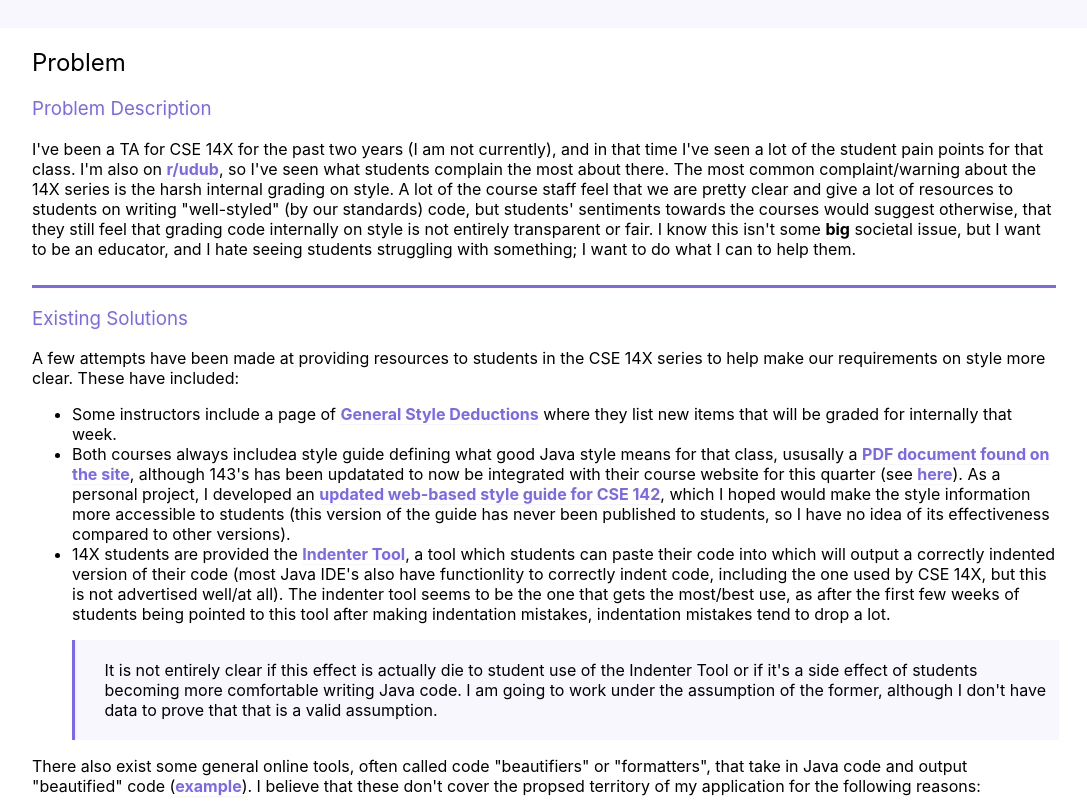
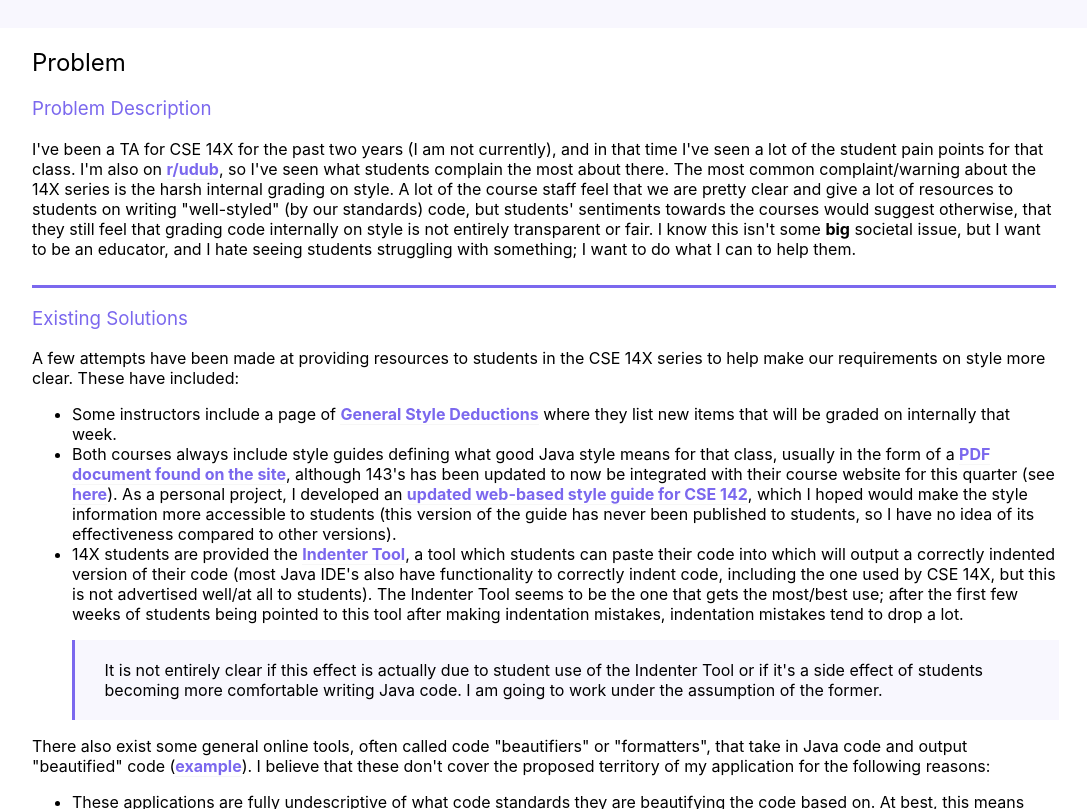
Before and after one commit to oibra/project-1-oibra, a plain HTML site: page proposal.html in a window 1280 px wide. Shown: the part 121-930 px from the top of the page, without its empty margins (96-1183 px from the left). Drawn offline with Linux system fonts and the light colour scheme.

Commit message:
fix typos and grammatical errors in proposal.html

```diff
--- a/proposal.html
+++ b/proposal.html
@@ -26,27 +26,27 @@
             </p>
                 <ul>
                     <li>
-                        Some instructors include a page of <a target="_blank" href="https://courses.cs.washington.edu/courses/cse142/20wi/homework/style.shtml">General Style Deductions</a> where they list new items that will be graded for internally that week.
+                        Some instructors include a page of <a target="_blank" href="https://courses.cs.washington.edu/courses/cse142/20wi/homework/style.shtml">General Style Deductions</a> where they list new items that will be graded on internally that week.
                     </li>
                     <li>
-                        Both courses always includea style guide defining what good Java style means for that class, ususally a <a target="_blank" href="https://courses.cs.washington.edu/courses/cse142/20sp/homework/style2.pdf">PDF document found on the site</a>, although 143's has been updatated to now be integrated with their course website for this quarter (see <a target="_blank" href="https://courses.cs.washington.edu/courses/cse143/20sp/style/">here</a>). As a personal project, I developed an <a target="_blank" href="https://staff.washington.edu/oibra/style-guide/">updated web-based style guide for CSE 142</a>, which I hoped would make the style information more accessible to students (this version of the guide has never been published to students, so I have no idea of its effectiveness compared to other versions).
+                        Both courses always include style guides defining what good Java style means for that class, usually in the form of a <a target="_blank" href="https://courses.cs.washington.edu/courses/cse142/20sp/homework/style2.pdf">PDF document found on the site</a>, although 143's has been updated to now be integrated with their course website for this quarter (see <a target="_blank" href="https://courses.cs.washington.edu/courses/cse143/20sp/style/">here</a>). As a personal project, I developed an <a target="_blank" href="https://staff.washington.edu/oibra/style-guide/">updated web-based style guide for CSE 142</a>, which I hoped would make the style information more accessible to students (this version of the guide has never been published to students, so I have no idea of its effectiveness compared to other versions).
                     </li>
                     <li>
-                        14X students are provided the <a target="_blank" href="https://courses.cs.washington.edu/courses/cse143/19au/indent.html">Indenter Tool</a>, a tool which students can paste their code into which will output a correctly indented version of their code (most Java IDE's also have functionlity to correctly indent code, including the one used by CSE 14X, but this is not advertised well/at all). The indenter tool seems to be the one that gets the most/best use, as after the first few weeks of students being pointed to this tool after making indentation mistakes, indentation mistakes tend to drop a lot.
+                        14X students are provided the <a target="_blank" href="https://courses.cs.washington.edu/courses/cse143/19au/indent.html">Indenter Tool</a>, a tool which students can paste their code into which will output a correctly indented version of their code (most Java IDE's also have functionality to correctly indent code, including the one used by CSE 14X, but this is not advertised well/at all to students). The Indenter Tool seems to be the one that gets the most/best use; after the first few weeks of students being pointed to this tool after making indentation mistakes, indentation mistakes tend to drop a lot.
                         <blockquote>
-                            It is not entirely clear if this effect is actually die to student use of the Indenter Tool or if it's a side effect of students becoming more comfortable writing Java code. I am going to work under the assumption of the former, although I don't have data to prove that that is a valid assumption.
+                            It is not entirely clear if this effect is actually due to student use of the Indenter Tool or if it's a side effect of students becoming more comfortable writing Java code. I am going to work under the assumption of the former.
                         </blockquote>
                     </li>
                 </ul>
             <p>
-                There also exist some general online tools, often called code "beautifiers" or "formatters", that take in Java code and output "beautified" code (<a target="_blank" href="https://codebeautify.org/javaviewer/cb8a77e0">example</a>). I believe that these don't cover the propsed territory of my application for the following reasons:
+                There also exist some general online tools, often called code "beautifiers" or "formatters", that take in Java code and output "beautified" code (<a target="_blank" href="https://codebeautify.org/javaviewer/cb8a77e0">example</a>). I believe that these don't cover the proposed territory of my application for the following reasons:
             </p>
             <ul>
                 <li>
                     These applications are fully undescriptive of what code standards they are beautifying the code based on. At best, this means students have no idea what the issue with their code was. At worst, the new code goes against the 14X style guidelines.
                 </li>
                 <li>
-                    These applications provide no educational value. They fix code with no explanation of why the code was bad, so students will become reliant on the tool fixing their code as opposed to using the tool to <em>learn</em> to write better styled code.
+                    These applications provide no educational value. They fix code with no explanation of why the code was bad, so students will become reliant on the tool fixing their code as opposed to using the tool to <em>learn</em> to write better-styled code.
                 </li>
             </ul>
         </section>
```
